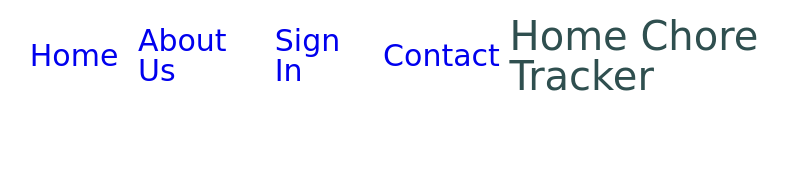
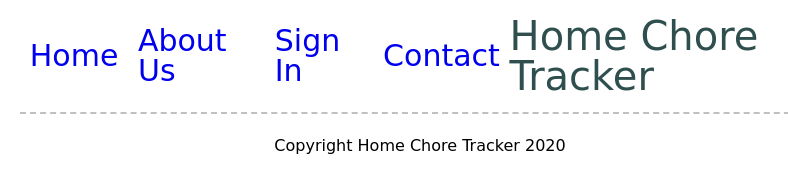
Before and after one commit to BuildWeekHomeChoreTracker/UI-Marketing, a plain HTML site: page signin.html in a window 1280 px wide. Shown: the whole page, without its empty margins (220-1008 px from the left). Drawn offline with Linux system fonts and the light colour scheme; a web font is replaced by a local one.

Commit message:
added footers to all ancillary pages
added footers to each page for the website

```diff
--- a/signin.html
+++ b/signin.html
@@ -31,3 +31,10 @@
         <a href="contact.html">Contact</a>
       </div>
     </div>
+
+    <footer class="footer">
+      <p>Copyright Home Chore Tracker 2020</p>
+    </footer>
+
+  </body>
+  </html>
```
Also changed, not shown: contact.html (+7 -2 lines).
